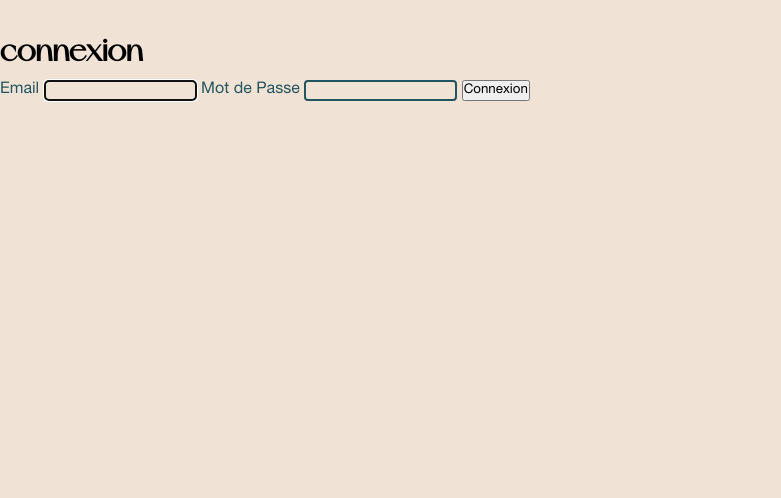
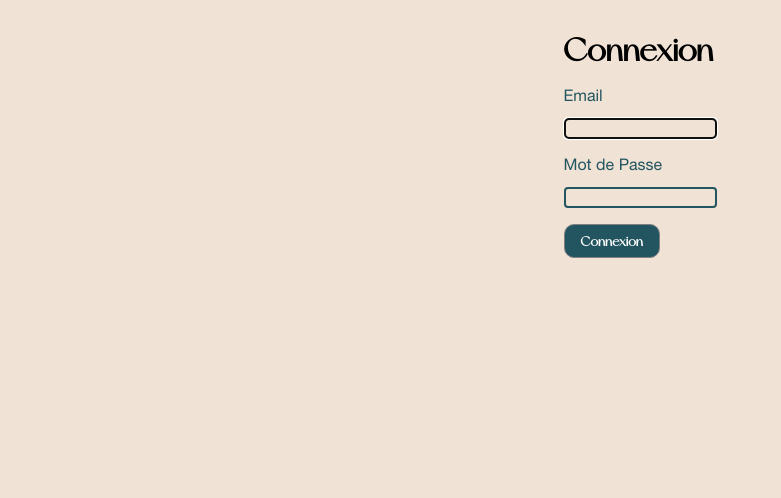
Before and after one commit to lclhugo/mspr-paillote-du-soleil, a Symfony app: template templates/security/login.html.twig in a window 1280 px wide. Shown: the part 97-595 px from the top of the page, without its empty margins (0-781 px from the left). Run offline with Twig, Linux system fonts and the light colour scheme; the template is opened without the code that fills it, so the values that code supplies are empty; some libraries are stand-ins or nearby versions.

Commit message:
fixes css

```diff
--- a/assets/css/pages/_article.scss
+++ b/assets/css/pages/_article.scss
@@ -91,6 +91,10 @@
   }
 }
 
+.backHome {
+  margin-top: 0.5rem;
+}
+
 .edit-article {
   width: 50%;
   margin: 0 auto 1rem;
--- a/assets/css/pages/_home.scss
+++ b/assets/css/pages/_home.scss
@@ -363,3 +363,12 @@ footer {
     }
   }
 }
+
+.login-page {
+  display: grid;
+  place-items: center;
+}
+
+.login-btn {
+  margin-top: 1rem;
+}
--- a/public/css/style.css
+++ b/public/css/style.css
@@ -167,6 +167,10 @@ body {
   margin: 1rem auto;
 }
 
+.backHome {
+  margin-top: 0.5rem;
+}
+
 .edit-article {
   width: 50%;
   margin: 0 auto 1rem;
@@ -303,7 +307,7 @@ nav {
   width: 100%;
   z-index: 2;
   display: flex;
-  padding: 1rem 2rem;
+  padding: 0.5rem 1rem;
   justify-content: space-between;
   align-items: center;
   color: white;
@@ -313,7 +317,8 @@ nav .cta-btn:hover {
   cursor: pointer;
 }
 nav .logo {
-  max-width: 30px;
+  max-width: 90px;
+  cursor: pointer;
 }
 nav .logo img {
   width: 100%;
@@ -618,6 +623,15 @@ footer .fa-brands:hover {
   color: #9accd7;
 }
 
+.login-page {
+  display: grid;
+  place-items: center;
+}
+
+.login-btn {
+  margin-top: 1rem;
+}
+
 .menu-container {
   width: 90%;
   margin: 0 auto 3em auto;
--- a/templates/article/show.html.twig
+++ b/templates/article/show.html.twig
@@ -24,6 +24,8 @@ body %}
         >Retour aux articles</a
       ><br />
 
+      {% if (app.user) %}
+
       <a
         href="{{ path('app_article_edit', { id: article.id }) }}"
         class="btn_crud"
@@ -31,6 +33,7 @@ body %}
       >
 
       {{ include("article/_delete_form.html.twig") }}
+      {% endif %}
     </div>
   </article>
 </div>
--- a/templates/security/login.html.twig
+++ b/templates/security/login.html.twig
@@ -1,48 +1,60 @@
-{% extends 'base.html.twig' %}
-
-{% block title %}Log in!{% endblock %}
-
-{% block body %}
-    <div class="main-container">
-
+{% extends 'base.html.twig' %} {% block title %}Log in!{% endblock %} {% block
+body %}
+<div class="main-container login-page">
   <form method="post">
     {% if error %}
-                <div class="alert alert-danger">{{ error.messageKey|trans(error.messageData, 'security') }}</div>
-            {% endif %}
-
-            {% if app.user %}
+    <div class="alert alert-danger">
+      {{ error.messageKey|trans(error.messageData, 'security') }}
+    </div>
+    {% endif %} {% if app.user %}
     <div class="mb-3">
-                    You are logged in as {{ app.user.userIdentifier }}, <a href="{{ path('app_logout') }}">Logout</a>
+      You are logged in as {{ app.user.userIdentifier }},
+      <a href="{{ path('app_logout') }}">Logout</a>
     </div>
     {% endif %}
 
-            <h1 class="h3 mb-3 font-weight-normal">connexion</h1>
-            <label for="inputEmail">Email</label>
-            <input type="email" value="{{ last_username }}" name="email" id="inputEmail" class="form-control"
-                   autocomplete="email" required autofocus>
-            <label for="inputPassword">Mot de Passe</label>
-            <input type="password" name="password" id="inputPassword" class="form-control"
+    <h1 class="h3 mb-3 font-weight-normal">Connexion</h1>
+    <br />
+    <label for="inputEmail">Email</label><br />
+    <input
+      type="email"
+      value="{{ last_username }}"
+      name="email"
+      id="inputEmail"
+      class="form-control"
+      autocomplete="email"
+      required
+      autofocus
+    />
+    <br /><br />
+    <label for="inputPassword">Mot de Passe</label><br />
+    <input
+      type="password"
+      name="password"
+      id="inputPassword"
+      class="form-control"
       autocomplete="current-password"
-                   required>
+      required
+    />
 
-            <input type="hidden" name="_csrf_token"
+    <input
+      type="hidden"
+      name="_csrf_token"
       value="{{ csrf_token('authenticate') }}"
-            >
+    />
 
-            {#
-            Uncomment this section and add a remember_me option below your firewall to activate remember me functionality.
-            See https://symfony.com/doc/current/security/remember_me.html
+    {# Uncomment this section and add a remember_me option below your firewall
+    to activate remember me functionality. See
+    https://symfony.com/doc/current/security/remember_me.html
 
     <div class="checkbox mb-3">
-                <label>
-                    <input type="checkbox" name="_remember_me"> Remember me
-                </label>
+      <label> <input type="checkbox" name="_remember_me" /> Remember me </label>
     </div>
     #}
+    <br />
+    <input type="submit" class="btn btn-lg btn-primary cta-btn btn_crud login-btn" value="Connexion">
 
-            <button class="btn btn-lg btn-primary" type="submit">
-                Connexion
-            </button>
+    </input>
   </form>
 </div>
 {% endblock %}
```
Also changed, not shown: templates/reservation/new.html.twig (+14 -13 lines), 1 other file. Lines whose indentation alone changed are shown as unchanged.
